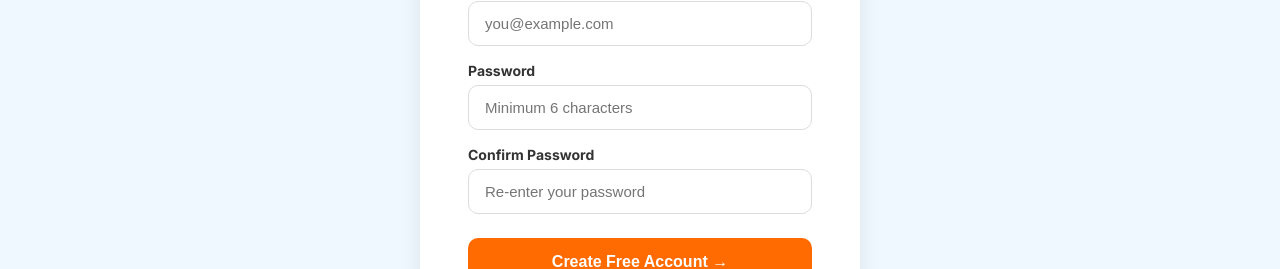
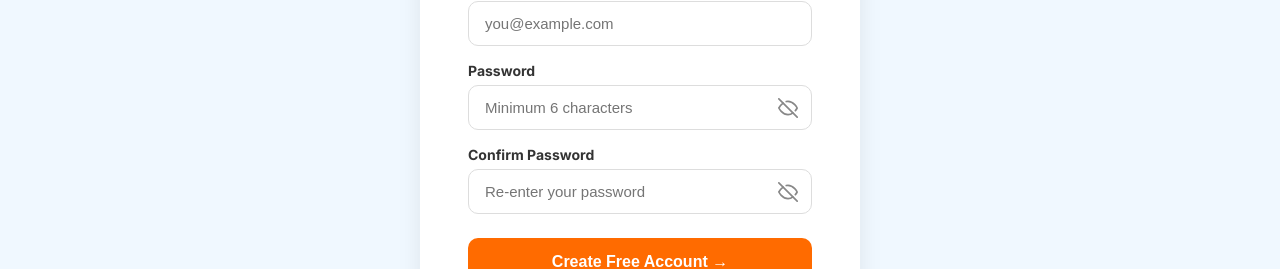
Before and after one commit to MaulikAdhikari18/LaximoTechWebsite, a Next.js app in the folder laximotech/: page /register in a window 1280 px wide. Shown: the part 413-682 px from the top of the page. Built offline with nearby package versions, Linux system fonts and the light colour scheme.

Commit message:
Updated pages

```diff
--- a/laximotech/app/page.tsx
+++ b/laximotech/app/page.tsx
@@ -21,7 +21,7 @@
           <a href="#">Courses</a>
           <a href="#">Career Paths</a>
           <a href="#">Blog</a>
-          <a href="#">Login</a>
+          <a href="/login">Login</a>
         </div>
         <button className="lx-btn-nav">Enroll Now</button>
       </nav>
--- a/laximotech/app/register/page.tsx
+++ b/laximotech/app/register/page.tsx
@@ -6,6 +6,8 @@
   const [email, setEmail] = useState("");
   const [password, setPassword] = useState("");
   const [confirm, setConfirm] = useState("");
+  const [showPassword, setShowPassword] = useState(false);
+  const [showConfirm, setShowConfirm] = useState(false);
   const [error, setError] = useState("");
   const [loading, setLoading] = useState(false);
 
@@ -32,10 +34,47 @@
     }
   };
 
+  const EyeIcon = ({ open }: { open: boolean }) => (
+    <svg width="20" height="20" viewBox="0 0 24 24" fill="none" stroke="#888" strokeWidth="2" strokeLinecap="round" strokeLinejoin="round">
+      {open ? (
+        <>
+          <path d="M1 12s4-8 11-8 11 8 11 8-4 8-11 8-11-8-11-8z"/>
+          <circle cx="12" cy="12" r="3"/>
+        </>
+      ) : (
+        <>
+          <path d="M17.94 17.94A10.07 10.07 0 0 1 12 20c-7 0-11-8-11-8a18.45 18.45 0 0 1 5.06-5.94"/>
+          <path d="M9.9 4.24A9.12 9.12 0 0 1 12 4c7 0 11 8 11 8a18.5 18.5 0 0 1-2.16 3.19"/>
+          <line x1="1" y1="1" x2="23" y2="23"/>
+        </>
+      )}
+    </svg>
+  );
+
+  const PasswordInput = ({ value, onChange, show, onToggle, placeholder, onKeyDown }: any) => (
+    <div style={{position:'relative'}}>
+      <input
+        type={show ? "text" : "password"}
+        placeholder={placeholder}
+        value={value}
+        onChange={onChange}
+        onKeyDown={onKeyDown}
+        style={{width:'100%',padding:'13px 48px 13px 16px',borderRadius:'10px',border:'1.5px solid #DDD',fontSize:'15px',outline:'none',boxSizing:'border-box'}}
+        onFocus={(e) => e.target.style.borderColor='#1F4E79'}
+        onBlur={(e) => e.target.style.borderColor='#DDD'}
+      />
+      <button
+        type="button"
+        onClick={onToggle}
+        style={{position:'absolute',right:'14px',top:'50%',transform:'translateY(-50%)',background:'none',border:'none',cursor:'pointer',padding:'0',display:'flex',alignItems:'center'}}
+      >
+        <EyeIcon open={show} />
+      </button>
+    </div>
+  );
+
   return (
     <main style={{minHeight:'100vh',background:'#F0F8FF',display:'flex',flexDirection:'column'}}>
-
-      {/* NAVBAR */}
       <nav className="lx-nav">
         <a href="/" className="lx-logo">laximotech<span>.</span>ai</a>
         <div className="lx-navlinks">
@@ -46,11 +85,9 @@
         <a href="/login"><button className="lx-btn-nav">Login</button></a>
       </nav>
 
-      {/* REGISTER CARD */}
       <div style={{flex:1,display:'flex',alignItems:'center',justifyContent:'center',padding:'40px 20px'}}>
         <div style={{background:'#fff',borderRadius:'20px',padding:'48px',width:'100%',maxWidth:'440px',boxShadow:'0 4px 24px rgba(0,0,0,0.08)'}}>
 
-          {/* Logo */}
           <div style={{textAlign:'center',marginBottom:'32px'}}>
             <div style={{fontFamily:'Poppins',fontWeight:700,fontSize:'24px',color:'#1F4E79'}}>
               laximotech<span style={{color:'#FF6B00'}}>.</span>ai
@@ -61,14 +98,12 @@
             <p style={{fontSize:'15px',color:'#888'}}>Start learning for just ₹399</p>
           </div>
 
-          {/* Error */}
           {error && (
             <div style={{background:'#FFF0F0',border:'1px solid #FFD0D0',borderRadius:'10px',padding:'12px 16px',marginBottom:'20px',color:'#CC0000',fontSize:'14px'}}>
               ⚠️ {error}
             </div>
           )}
 
-          {/* Name */}
           <div style={{marginBottom:'16px'}}>
             <label style={{display:'block',fontSize:'14px',fontWeight:600,color:'#333',marginBottom:'6px'}}>Full Name</label>
             <input
@@ -82,7 +117,6 @@
             />
           </div>
 
-          {/* Email */}
           <div style={{marginBottom:'16px'}}>
             <label style={{display:'block',fontSize:'14px',fontWeight:600,color:'#333',marginBottom:'6px'}}>Email Address</label>
             <input
@@ -96,36 +130,29 @@
             />
           </div>
 
-          {/* Password */}
           <div style={{marginBottom:'16px'}}>
             <label style={{display:'block',fontSize:'14px',fontWeight:600,color:'#333',marginBottom:'6px'}}>Password</label>
-            <input
-              type="password"
+            <PasswordInput
+              value={password}
+              onChange={(e: any) => setPassword(e.target.value)}
+              show={showPassword}
+              onToggle={() => setShowPassword(!showPassword)}
               placeholder="Minimum 6 characters"
-              value={password}
-              onChange={(e) => setPassword(e.target.value)}
-              style={{width:'100%',padding:'13px 16px',borderRadius:'10px',border:'1.5px solid #DDD',fontSize:'15px',outline:'none',boxSizing:'border-box'}}
-              onFocus={(e) => e.target.style.borderColor='#1F4E79'}
-              onBlur={(e) => e.target.style.borderColor='#DDD'}
             />
           </div>
 
-          {/* Confirm Password */}
           <div style={{marginBottom:'24px'}}>
             <label style={{display:'block',fontSize:'14px',fontWeight:600,color:'#333',marginBottom:'6px'}}>Confirm Password</label>
-            <input
-              type="password"
+            <PasswordInput
+              value={confirm}
+              onChange={(e: any) => setConfirm(e.target.value)}
+              show={showConfirm}
+              onToggle={() => setShowConfirm(!showConfirm)}
               placeholder="Re-enter your password"
-              value={confirm}
-              onChange={(e) => setConfirm(e.target.value)}
-              onKeyDown={(e) => e.key === 'Enter' && handleRegister()}
-              style={{width:'100%',padding:'13px 16px',borderRadius:'10px',border:'1.5px solid #DDD',fontSize:'15px',outline:'none',boxSizing:'border-box'}}
-              onFocus={(e) => e.target.style.borderColor='#1F4E79'}
-              onBlur={(e) => e.target.style.borderColor='#DDD'}
+              onKeyDown={(e: any) => e.key === 'Enter' && handleRegister()}
             />
           </div>
 
-          {/* Register Button */}
           <button
             onClick={handleRegister}
             disabled={loading}
@@ -134,7 +161,6 @@
             {loading ? "Creating account..." : "Create Free Account →"}
           </button>
 
-          {/* Benefits */}
           <div style={{background:'#F0F8FF',borderRadius:'10px',padding:'16px',marginBottom:'16px'}}>
             <div style={{fontSize:'13px',color:'#1F4E79',fontWeight:600,marginBottom:'8px'}}>What you get for free:</div>
             <div style={{fontSize:'13px',color:'#555',marginBottom:'4px'}}>✅ Access to free course previews</div>
@@ -142,12 +168,10 @@
             <div style={{fontSize:'13px',color:'#555'}}>✅ Community discussion access</div>
           </div>
 
-          {/* Login link */}
           <div style={{textAlign:'center',color:'#888',fontSize:'14px'}}>
             Already have an account?{' '}
             <a href="/login" style={{color:'#1F4E79',fontWeight:700,textDecoration:'none'}}>Login here</a>
           </div>
-
         </div>
       </div>
     </main>
```
Also changed, not shown: laximotech/app/Login/page.tsx (+31 -19 lines).
